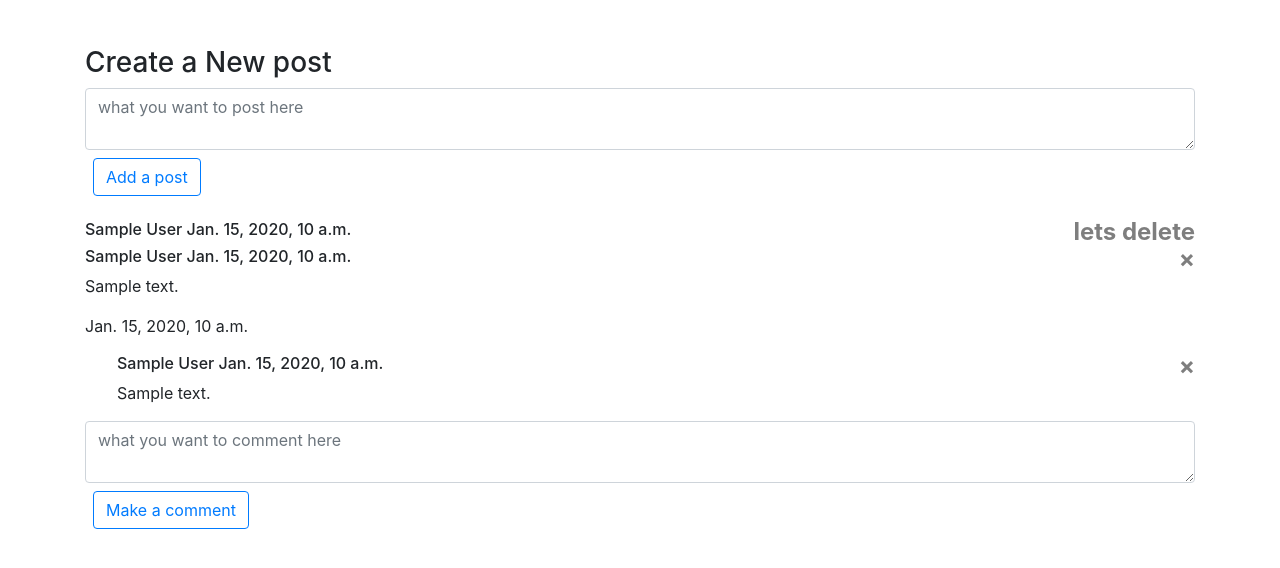
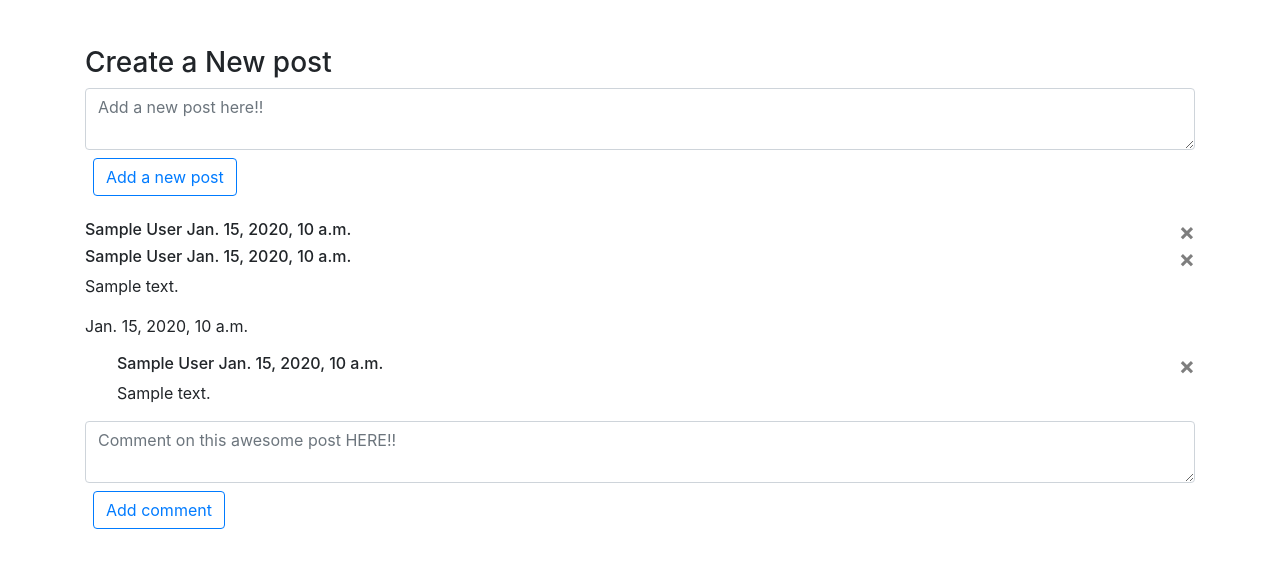
Before and after one commit to Sumiyah/my_project, a Django app: template my_wall/templates/wall.html in a window 1280 px wide. Shown: the part 54-622 px from the top of the page. Run offline with Django 3.2, Linux system fonts and the light colour scheme; a user stored in the database is signed in; tables that the repository leaves empty hold one stand-in row (values such as "Sample post"); the template is opened without the code that fills it: values that come from a table or form of the project are taken from there, most other values are stand-ins (such as "Sample title", 1, 10 or a date in 2020); some libraries are stand-ins or nearby versions.

Commit message:
uploading the wall assignment

```diff
--- a/my_wall/templates/wall.html
+++ b/my_wall/templates/wall.html
@@ -17,44 +17,30 @@
 
 <body>
     <div class="container">
-
         <nav class="navbar fixed-top navbar-light bg-dark">
             <h4 class="text-light">The Dojo Wall</h4>
             <h4 class="row text-light">Welcome To the WALL {{ user.first_name }}</h4>
             <a href="/logout" class="btn btn-secondary btn-small text-right">Log Out</a>
         </nav>
-
-
         <div style='height: 100px; width: max-content;'></div>
 
         <form action="/wall/createMsg" class="form-group" method="POST">
-
             {% csrf_token %}
-
-            <!-- you have the users ID from session -->
             <h3>Create a New post</h3>
-            <textarea name="message" class="form-control" placeholder='what you want to post here'></textarea>
-            <input type="submit" class="btn btn-small btn-outline-primary m-2" value="Add a post">
-
+            <textarea name="message" class="form-control" placeholder='Add a new post here!!'></textarea>
+            <input type="submit" class="btn btn-small btn-outline-primary m-2" value="Add a new post">
         </form>
-
         {% for msg in all_messages reversed %}
-
         <div class="media mt-3">
             <div class="media-body">
-
                 <h6>
-
                     {{msg.user_id.first_name}} {{msg.user_id.last_name}} {{ msg.created_at }}
-
                     {% if msg.user_id.id == user.id %}
                     <a type="button" href='/wall/delete/message/{{msg.id}}' class="close" aria-label="Close">
-                        <span aria-hidden="true">lets delete</span>
+                        <span aria-hidden="true">&times;</span>
                     </a>
                     {% endif %}
-
                 </h6>
-
 
                 <h6>
                     {{ comment.user_id.first_name }} {{ comment.user_id.last_name }}
@@ -65,68 +51,42 @@
                         <span aria-hidden="true">&times;</span>
                     </a>
                     {% endif %}
-
                 </h6>
 
                 <p>{{ msg.message }} </p>
                 <p>{{msg.created_at}}</p>
-
-
                 {% for comment in all_comments %}
 
                     {% if comment.message_id.id == msg.id %}
-
-
                         <div class="media mt-3">
-
                             <div class="media-body ml-3">
-
                                 <div class="media-body ml-3">
-
                                     <h6>
                                         {{ comment.user_id.first_name }} {{ comment.user_id.last_name }}
                                         {{ comment.created_at }}
 
                                         {% if comment.user_id.id == user.id %}
-                                <a type="button" href='/wall/delete/comment/{{comment.id}}' class="close" aria-label="Close">
-                                    <span aria-hidden="true">&times;</span>
-                                </a>
+                                            <a type="button" href='/wall/delete/comment/{{comment.id}}' class="close" aria-label="Close"><span aria-hidden="true">&times;</span></a>
                                         {% endif %}
-
                                     </h6>
 
-
-
                                     <p>{{ comment.comment }}</p>
-
-
                                 </div>
-
                             </div>
-
                         </div>
                     {% endif %}
+                {% endfor %}
 
-                {% endfor %}
                 <form action="/wall/createComment" class="form-group" method="POST">
                     {% csrf_token %}
                     <input type="hidden" name='msg' value="{{ msg.id }}">
-
                     <textarea name="content" class="form-control"
-                        placeholder="what you want to comment here"></textarea>
-
-                    <input type="submit" value="Make a comment" class="btn btn-small btn-outline-primary m-2">
-
+                        placeholder="Comment on this awesome post HERE!!"></textarea>
+                    <input type="submit" value="Add comment" class="btn btn-small btn-outline-primary m-2">
                 </form>
             </div>
-
         </div>
-
-
         {% endfor %}
-
-
     </div>
 </body>
-
 </html>
```
Also changed, not shown: login_reg_app/templates/log_reg.html (deleted, +0 -51 lines), login_reg_app/templates/home.html (deleted), 1 other file. Lines whose indentation alone changed are shown as unchanged.
